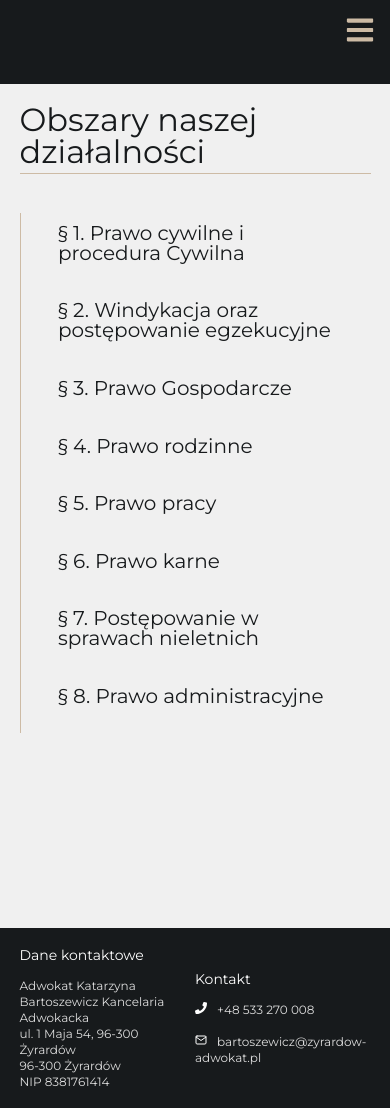
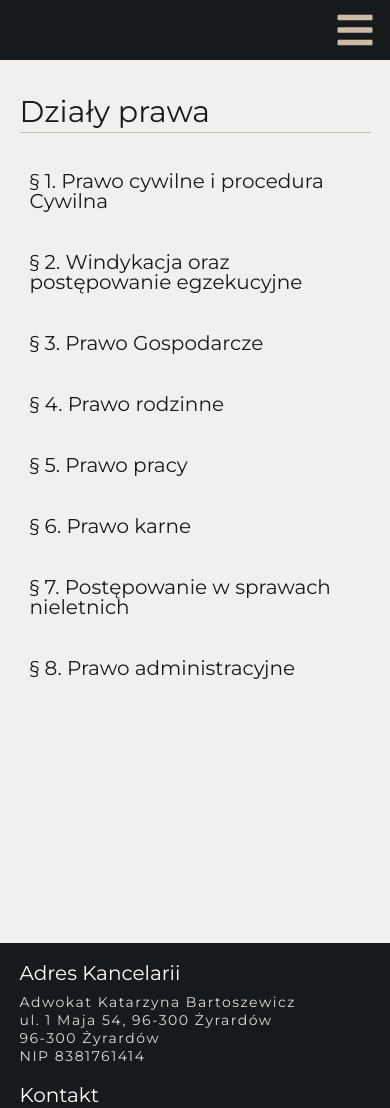
Before and after one commit to JacekMusz/kancelaria-adwokacka, a Gatsby site: page /dzialyprawa in a window 390 px wide. Shown: the top 1108 px of the page. Built offline with nearby package versions, Linux system fonts and the light colour scheme; Gatsby itself is replaced by a stand-in of ours; a web font is replaced by a local one.

Commit message:
Kontakt Page content added, styling for mobile devices

```diff
--- a/src/components/Elements/listElement.js
+++ b/src/components/Elements/listElement.js
@@ -2,7 +2,7 @@ import React, { useState } from "react"
 import styled from "styled-components"
 
 const ListElementContainer = styled.section`
-  width: 90%;
+  width: 95%;
   display: flex;
   flex-direction: column;
   justify-content: start;
@@ -11,7 +11,7 @@ const ListElementContainer = styled.section`
   transition: 0.3s;
   position: relative;
   border-radius: 5px;
-  margin: 0 5% 5% 5%;
+  margin: 3% 5% 3% 0;
   background-color: ${({ showText }) =>
     showText ? "rgba(0, 0, 0, 0.03)" : null};
   .list-element__title {
@@ -24,16 +24,15 @@ const ListElementContainer = styled.section`
     background-color: ${({ showText }) => (showText ? "#171a1c" : null)};
     cursor: ${({ showText }) => (showText ? null : "pointer")};
     transition: 0.4s;
-    padding-left: ${({ showText }) => (showText ? "50px" : "20px")};
+    padding-left: ${({ showText }) => (showText ? "30px" : "10px")};
     &:hover {
-      padding-left: 50px;
+      padding-left: 30px;
     }
   }
   .list-element__text {
-    padding: 10px 20px;
     font-size: 15px;
     line-height: 22px;
-    margin: 10px;
+    padding: 10px;
   }
 `
 const StyledButton = styled.button`
--- a/src/components/Elements/styledH3.js
+++ b/src/components/Elements/styledH3.js
@@ -2,7 +2,7 @@ import React from "react"
 import styled from "styled-components"
 
 const H3 = styled.h3`
-  font-size: 30px;
+  font-size: 28px;
   padding-bottom: 5px;
   font-weight: 500;
   color: ${({ color }) => (color ? color : "#171a1c")};
@@ -12,10 +12,10 @@ const H3 = styled.h3`
   margin: ${({ margin }) => (margin ? margin : "5%")};
 
   @media (min-width: 360px) {
-    font-size: 32px;
+    font-size: 30px;
   }
   @media (min-width: 410px) {
-    font-size: 34px;
+    font-size: 32px;
   }
   @media (min-width: 767px) {
     font-size: 35px;
--- a/src/components/Elements/styledText.js
+++ b/src/components/Elements/styledText.js
@@ -2,7 +2,7 @@ import React from "react"
 import styled from "styled-components"
 
 const Text = styled.p`
-  font-size: 20px;
+  font-size: 17px;
   line-height: 26px;
   color: ${({ color }) => (color ? color : "#171a1c")};
   width: ${({ width }) => (width ? width : "auto")};
--- a/src/components/Navigations/navigationMobile.js
+++ b/src/components/Navigations/navigationMobile.js
@@ -5,18 +5,21 @@ import scrollTo from "gatsby-plugin-smoothscroll"
 
 const NavigationWrapper = styled.nav`
   width: 100%;
-  height: 80vh;
-  margin-top: 10vh;
+  height: calc(100vh - 49px);
+  margin-top: 49px;
   top: 0;
-  padding: 5%;
+  padding: 0 5% 10% 5%;
   background-color: #171a1c;
   position: absolute;
   flex-direction: column;
-  justify-content: space-between;
+  justify-content: space-around;
   display: ${({ openVerticalMenu }) => (openVerticalMenu ? "flex" : "none")};
+  @media (min-width: 410px) and (position: portrait) {
+    margin-top: 59px;
+    height: calc(100vh - 59px);
+  }
 `
 const LinkWrapper = styled.div`
-  height: 10vh;
   display: flex;
   align-items: center;
   transition: 0.3s;
@@ -25,22 +28,21 @@ const LinkWrapper = styled.div`
 const StyledLink = styled(Link)`
   color: #cdbba5;
   text-decoration: none;
-  font-size: 30px;
+  font-size: 25px;
   line-height: 40px;
-  margin-bottom: 5px;
   width: 100%;
   text-align: center;
 
   @media (min-width: 359px) {
-    font-size: 32px;
+    font-size: 26;
     line-height: 45px;
   }
-  @media (min-width: 410px) {
-    font-size: 35px;
+  @media (min-width: 410px) and (position: portrait) {
+    font-size: 28px;
     line-height: 48px;
   }
   @media (min-width: 767px) {
-    font-size: 38px;
+    font-size: 28px;
     line-height: 50px;
   }
 `
--- a/src/components/appBar.js
+++ b/src/components/appBar.js
@@ -9,7 +9,7 @@
 const TopBar = styled.div`
   display: flex;
   justify-content: space-between;
-  height: 10vh;
+  height: 50px;
   background-color: #171a1c;
   margin: 0;
   border: none;
@@ -26,18 +26,23 @@
   .menu-icon {
     font-size: 30px;
     position: absolute;
-    top: 15px;
+    top: 10px;
     right: 15px;
   }
   h4 {
     font-size: 20px;
   }
+
   @media (min-width: 359px) {
     h4 {
       font-size: 22px;
     }
   }
-  @media (min-width: 410px) {
+  @media (min-width: 359px) and (orientation: portrait) {
+    height: 60px;
+    .menu-icon {
+      font-size: 40px;
+    }
     h4 {
       font-size: 25px;
     }
--- a/src/components/layout.css
+++ b/src/components/layout.css
@@ -86,7 +86,7 @@ body {
 
   color: black;
 
-  background: white;
+  background-color: rgb(240, 240, 240);
 }
 
 ol,
--- a/src/components/layout.js
+++ b/src/components/layout.js
@@ -13,10 +13,13 @@ const MainContainer = styled.div`
 `
 
 const MainContent = styled.main`
-  padding-top: 10vh;
+  padding-top: 50px;
   max-width: 100vw;
   background-color: rgb(240, 240, 240);
   min-height: 100vh;
+  @media (min-width: 359px) and (orientation: portrait) {
+    padding-top: 60px;
+  }
 `
 const Footer = styled.footer`
   background-color: #171a1c;
@@ -35,38 +38,43 @@ const Layout = ({ children }) => {
   const StyledAdrress = styled.address`
     display: flex;
     flex-direction: column;
-    width: 48%;
+    width: 90%;
     color: white;
-    justify-content: center;
+    margin: 0 5% 5% 5%;
+    justify-content: "flex-start";
     align-content: center;
+    font-size: 16px;
+    line-height: 20px;
     .adrress-icon {
       color: white;
       margin-right: 10px;
     }
     h5 {
-      font-size: 14px;
+      font-size: 18px;
+      margin-bottom: 10px;
     }
     p {
       font-size: 12px;
       color: #ddd;
       line-height: 16px;
+      letter-spacing: 1.5px;
     }
 
     @media (min-width: 360px) {
-      width: 45%;
+      h5 {
+        font-size: 20px;
+      }
+      p {
+        font-size: 14px;
+        line-height: 18px;
+      }
     }
 
     @media (min-width: 410px) {
-      h5 {
-        font-size: 15px;
-      }
-      p {
-        font-size: 12px;
-        line-height: 15px;
-      }
     }
     @media (min-width: 767px) {
       width: 40%;
+
       h5 {
         font-size: 16px;
       }
@@ -103,9 +111,12 @@ const Layout = ({ children }) => {
   `
   const StyledAdrressContainer = styled.div`
     display: flex;
-    flex-direction: row;
+    flex-direction: column;
     justify-content: center;
     padding: 20px 0;
+    @media (min-width: 767px) {
+      flex-direction: row;
+    }
   `
 
   return (
@@ -115,10 +126,9 @@ const Layout = ({ children }) => {
       <Footer>
         <StyledAdrressContainer>
           <StyledAdrress>
-            <h5>Dane kontaktowe</h5>
-            <br />
+            <h5>Adres Kancelarii</h5>
             <p>
-              Adwokat Katarzyna Bartoszewicz Kancelaria Adwokacka
+              Adwokat Katarzyna Bartoszewicz
               <br />
               ul. 1 Maja 54, 96-300 Żyrardów
               <br />
@@ -129,11 +139,9 @@ const Layout = ({ children }) => {
           </StyledAdrress>
           <StyledAdrress>
             <h5>Kontakt</h5>
-            <br />
             <p>
               <FaPhone className="adrress-icon" />
               +48 533 270 008
-              <br />
               <br />
               <FiMail className="adrress-icon" />
               bartoszewicz@zyrardow-adwokat.pl
--- a/src/pages/dzialyprawa.js
+++ b/src/pages/dzialyprawa.js
@@ -7,7 +7,8 @@ import StyledH3 from "../components/Elements/styledH3"
 
 const PageContainer = styled.div`
   min-height: 100vh;
-  width: 100%;
+  width: 90%;
+  padding: 5%;
   display: flex;
   flex-direction: column;
   justify-content: "space-between";
@@ -16,24 +17,19 @@ const PageContainer = styled.div`
 `
 const List = styled.div`
   min-height: 50vh;
-  width: 90%;
-  margin: 5%;
+  width: 100%;
   display: flex;
   flex-direction: column;
   justify-content: "space-between";
   align-items: "space-around";
-  border-left: 1px solid #cdbba5;
+  /* border-left: 1px solid #cdbba5; */
 `
 
 const Aktualnosci = () => (
   <Layout>
     <SEO title="dzialy-prawa" />
     <PageContainer>
-      <StyledH3
-        width={"90%"}
-        margin={"5%"}
-        text={"Obszary naszej działalności "}
-      />{" "}
+      <StyledH3 width={"100%"} margin={"5% 0"} text={"Działy prawa "} />{" "}
       <List>
         {elements.map(item => {
           return (
```
Also changed, not shown: src/pages/index.js (+50 -34 lines), src/pages/klienci.js (+3 -6 lines), src/pages/kontakt.js (+18 -7 lines), src/pages/mediacje.js (+2 -13 lines).
